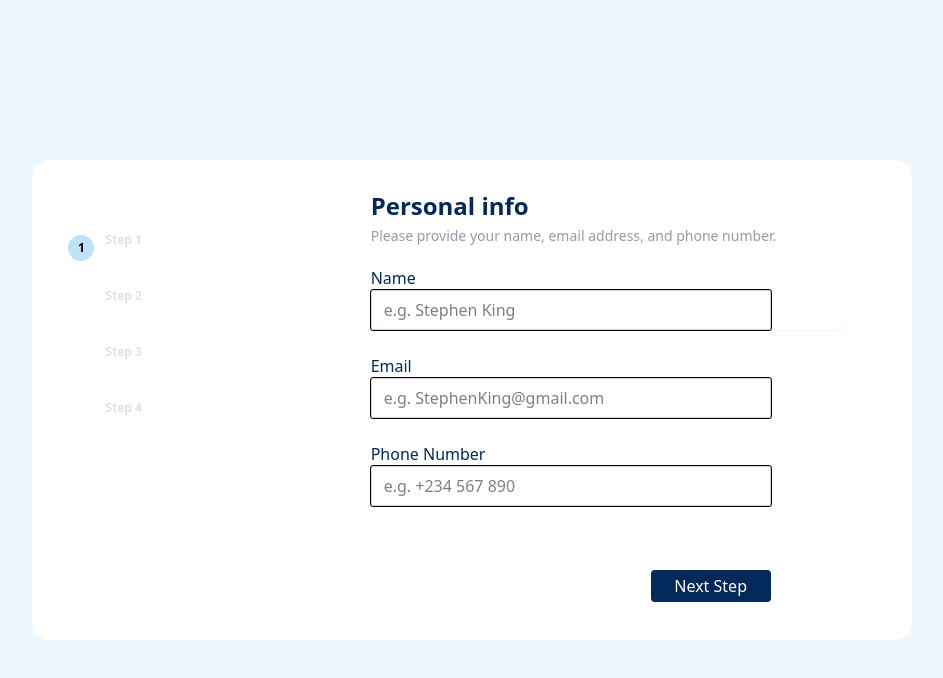
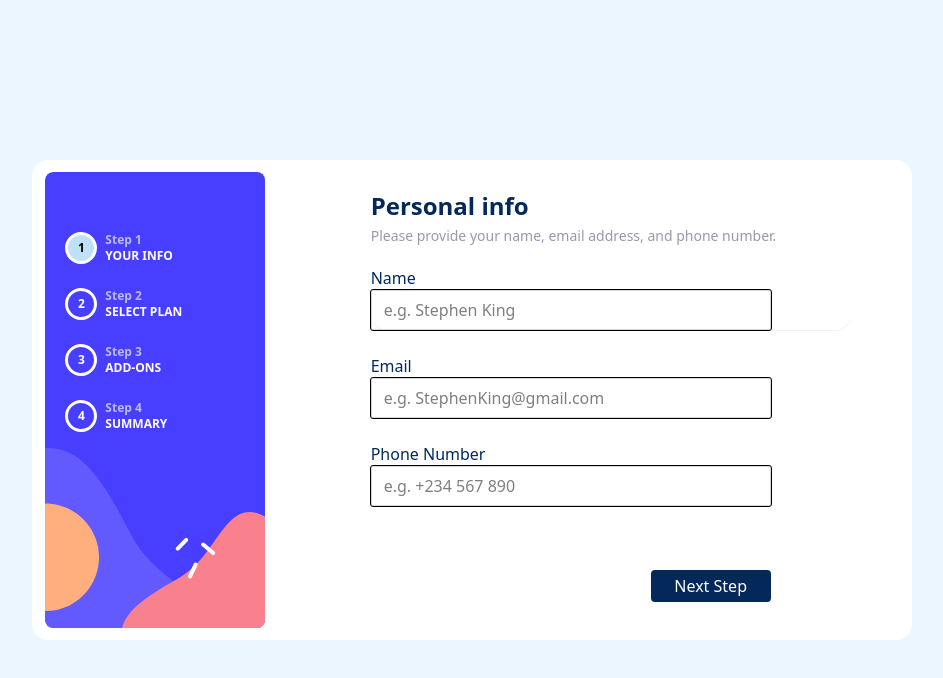
Before and after one commit to K-Ravindhar/multi-step-form, a website: page multi-step-form/index.html in a window 1280 px wide. Shown: the whole page, without its empty margins (168-1111 px from the left). Drawn offline with Linux system fonts and the light colour scheme.

Commit message:
image path change for vercel

```diff
--- a/multi-step-form/index.html
+++ b/multi-step-form/index.html
@@ -22,7 +22,7 @@
         class="flex flex-col md:flex-row md:justify-evenly md:items-center md:bg-white md:h-[30rem] md:w-[55rem] md:rounded-2xl shadow-1xl"
       >
         <section
-          class="flex flex-row h-60 w-full bg-[url('https://mutli-step-form-bice.vercel.app/assets/images/bg-sidebar-mobile.svg')] bg-no-repeat bg-cover gap-6 justify-center pt-15 pb-10 text-xl font-extrabold md:h-[95%] md:w-[30%] md:flex-col md:bg-[url('https://mutli-step-form-bice.vercel.app/assets/images/bg-sidebar-desktop.svg')] md:bg-contain md:rounded-lg md:ml-[-3rem] md:justify-start md:text-xs"
+          class="flex flex-row h-60 w-full bg-[url('./assets/images/bg-sidebar-mobile.svg')] bg-no-repeat bg-cover gap-6 justify-center pt-15 pb-10 text-xl font-extrabold md:h-[95%] md:w-[30%] md:flex-col md:bg-[url('./assets/images/bg-sidebar-desktop.svg')] md:bg-contain md:rounded-lg md:ml-[-3rem] md:justify-start md:text-xs"
         >
           <section class="flex flex-row gap-4 md:gap-2 md:ml-5">
             <section
```
Also changed, not shown: multi-step-form/output.css.
